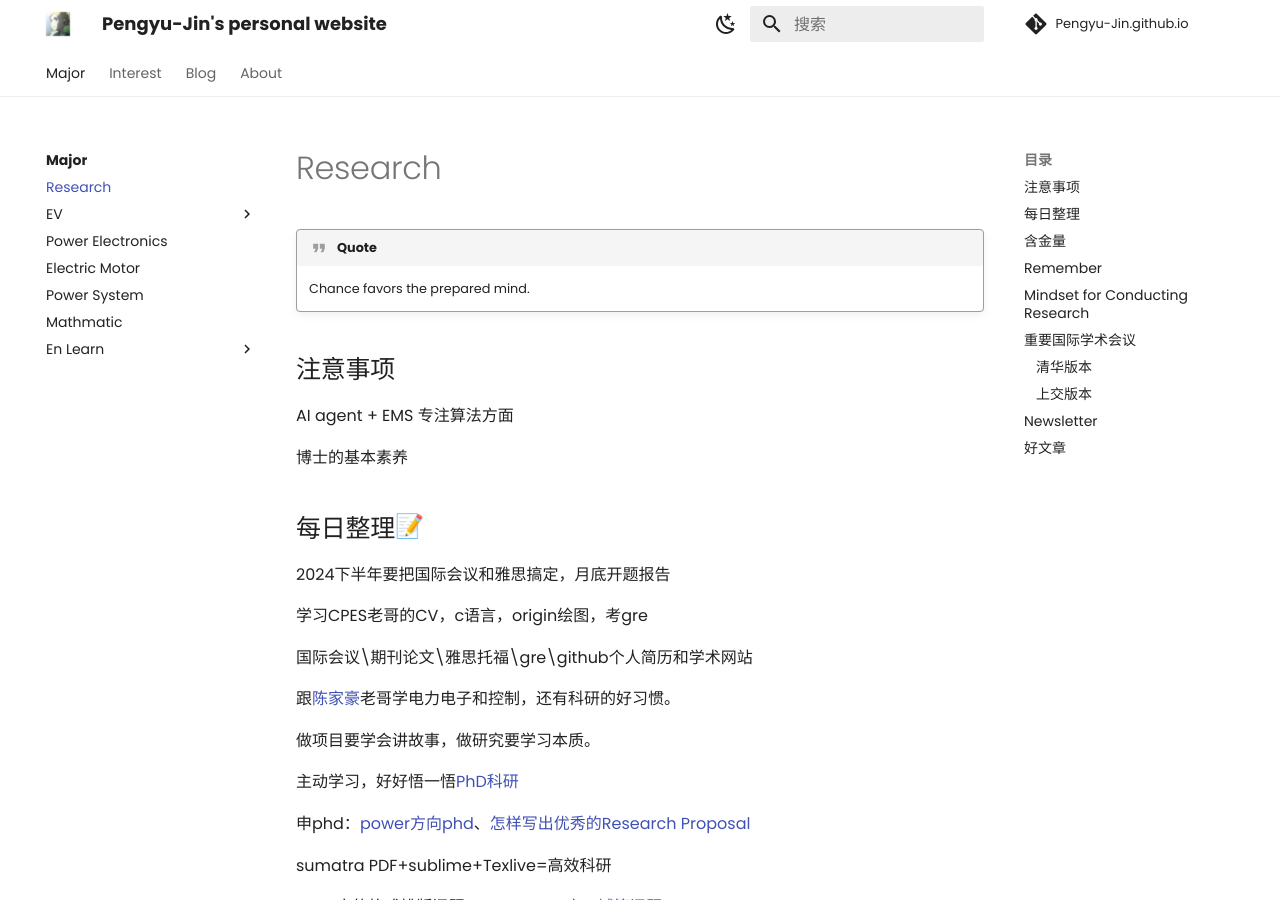
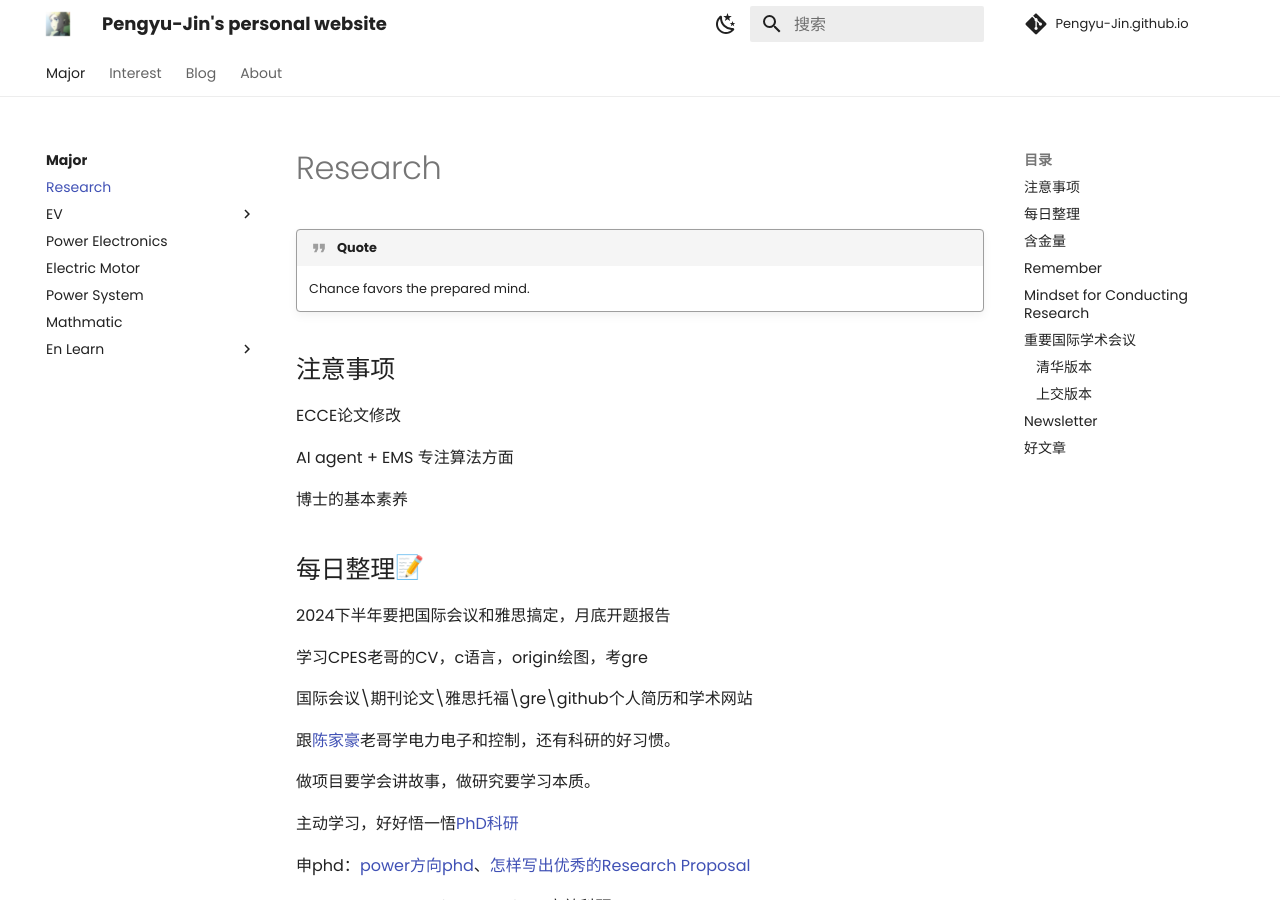
Before and after one commit to Pengyu-Jin/Pengyu-Jin.github.io, an MkDocs documentation site: the page built from docs/major/research/research.md, in a window 1280 px wide and 900 px high. Built offline with MkDocs 1.6.1 and Material for MkDocs 9.7.7, drawn with Linux system fonts in a browser that asks for light colours; emoji names are drawn with the system emoji font; comment, search, counter and statistics services are not loaded.

Commit message:
20241210

```diff
--- a/docs/major/research/research.md
+++ b/docs/major/research/research.md
@@ -3,6 +3,8 @@
     Chance favors the prepared mind.
 
 ## 注意事项
+
+ECCE论文修改
 
 AI agent + EMS 专注算法方面
 
```
